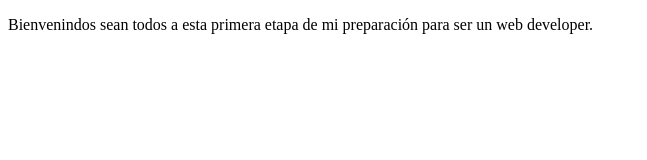
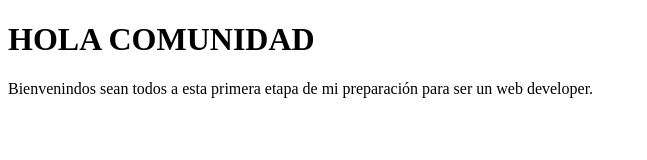
Before and after one commit to JosueYabur/proyectodemocursoprework, a plain HTML site: page index.html in a window 1280 px wide. Shown: the whole page, without its empty margins (0-647 px from the left). Drawn offline with Linux system fonts and the light colour scheme.

Commit message:
Titulo de bienvenida

```diff
--- a/index.html
+++ b/index.html
@@ -7,6 +7,7 @@
     <title>Viva platzi</title>
 </head>
 <body>
+    <h1>HOLA COMUNIDAD</h1>
     <p>Bienvenindos sean todos a esta primera etapa de mi preparación para ser
         un web developer.
     </p>
```
